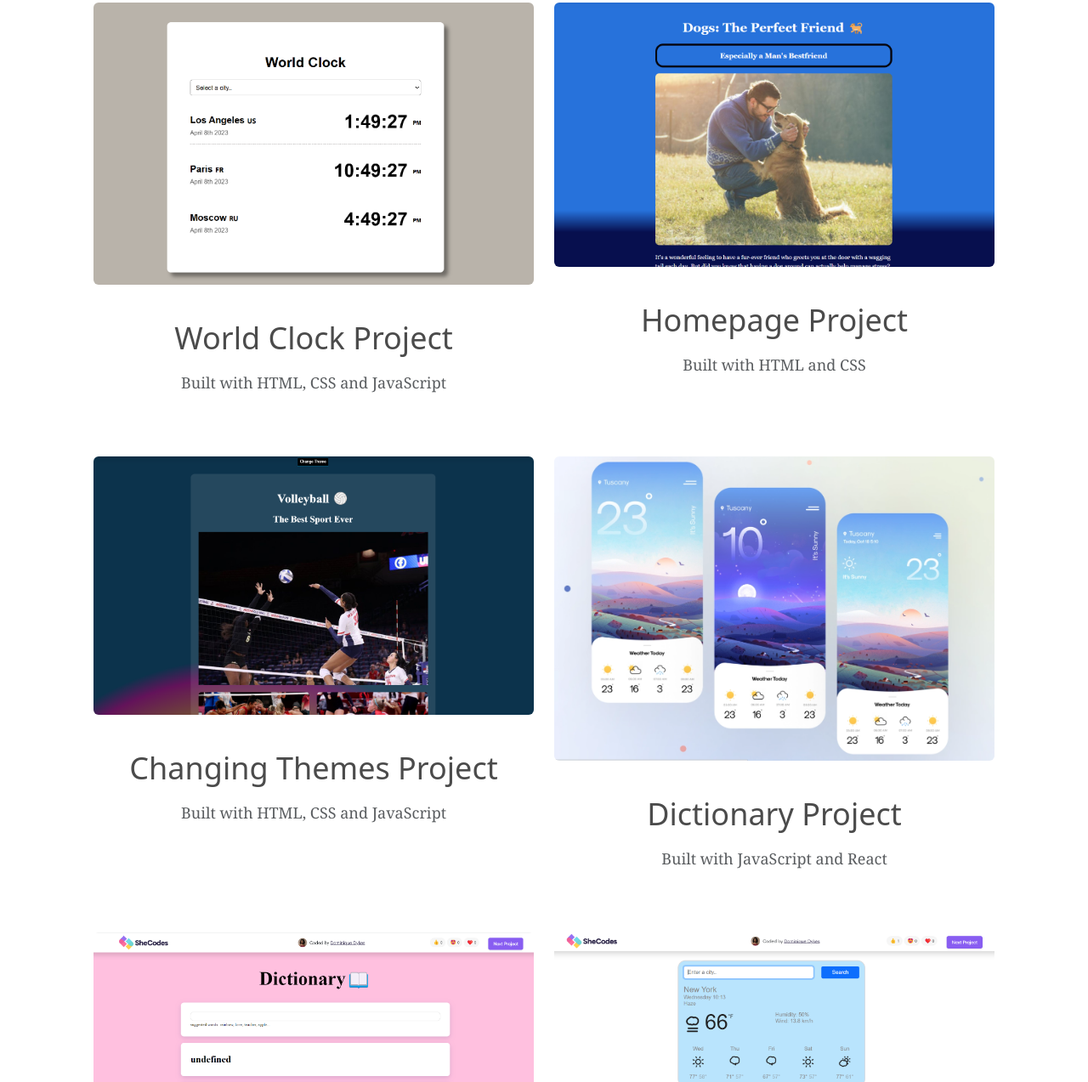
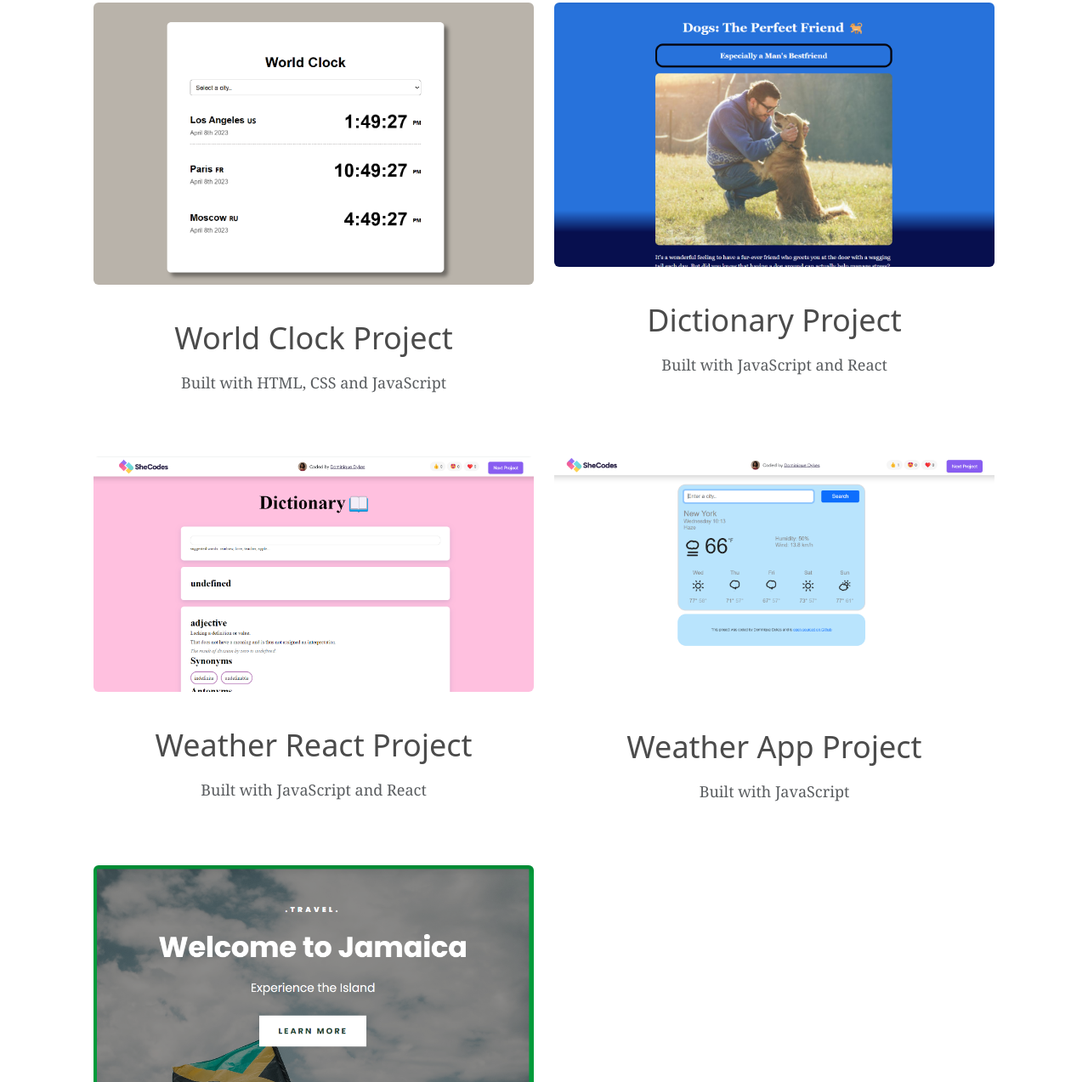
Before and after one commit to DominiqueDykes/portfolio-project, a plain HTML site: page work.html in a window 1280 px wide. Shown: the part 360-1633 px from the top of the page at 85% size. Drawn offline with nearby package versions, Linux system fonts and the light colour scheme.

Commit message:
removed project

```diff
--- a/work.html
+++ b/work.html
@@ -84,24 +84,6 @@
               class="img-fluid mb-3 rounded"
               alt="My very first Project"
             />
-            <h3>Homepage Project</h3>
-            <p class="mb-5 text-muted">Built with HTML and CSS</p>
-          </div>
-          <div class="col-md-6 mb-4">
-            <img
-              src="images/homepage.png"
-              class="img-fluid mb-3 rounded"
-              alt="My Homepage"
-            />
-            <h3>Changing Themes Project</h3>
-            <p class="mb-5 text-muted">Built with HTML, CSS and JavaScript</p>
-          </div>
-          <div class="col-md-6 mb-4">
-            <img
-              src="images/weatherapp.png"
-              class="img-fluid mb-3 rounded"
-              alt="Learning How to Change Themes"
-            />
             <h3>Dictionary Project</h3>
             <p class="mb-5 text-muted">Built with JavaScript and React</p>
           </div>
```
